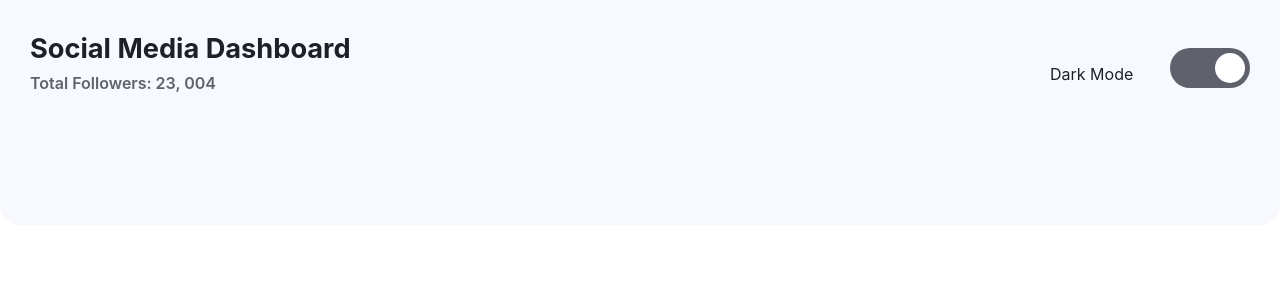
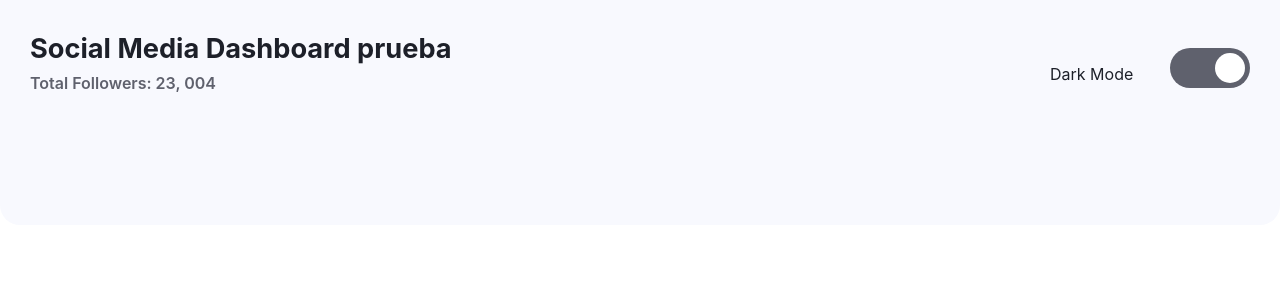
Before and after one commit to adenweb/htmltoreact, a React (Create React App) app: page / in a window 1280 px wide. Shown: the top 300 px of the page. Built offline with nearby package versions, Linux system fonts and the light colour scheme.

Commit message:
primer commit desde remoto

```diff
--- a/src/header.js
+++ b/src/header.js
@@ -6,7 +6,7 @@ function Header() {
       <div className="wrapper">
         <div className="header-grid">
           <div>
-            <h1>Social Media Dashboard</h1>
+            <h1>Social Media Dashboard prueba</h1>
             <p className="header-total">Total Followers: 23, 004</p>
           </div>
           <div className="dark-mode">
```
